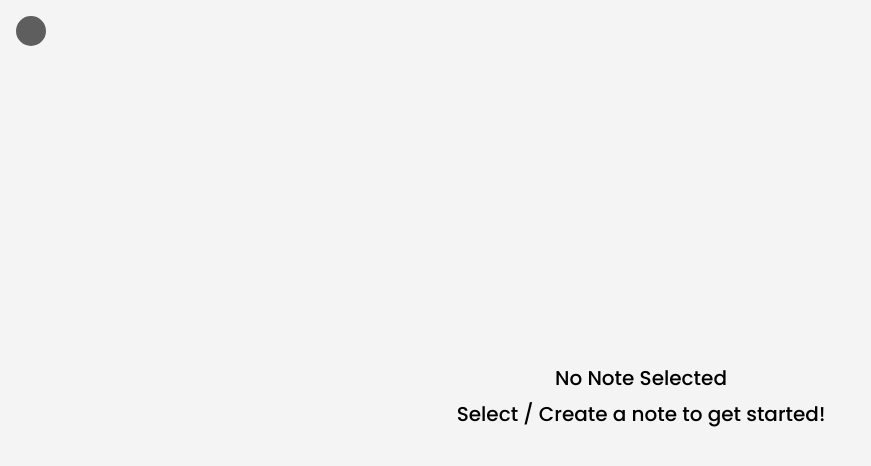
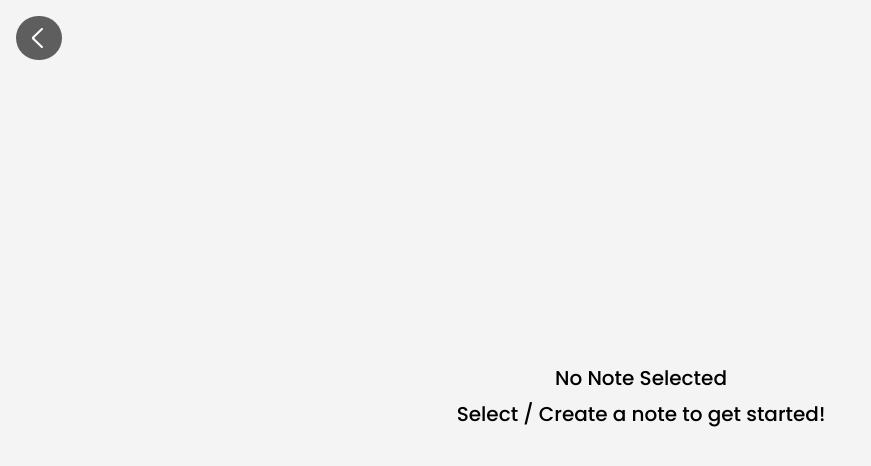
Before and after one commit to wx-it/NoteIt, a React (Vite) app: page /dashboard in a window 1280 px wide. Both pictures are taken after a click on the element 284 px from the left and 38 px from the top of the page. Shown: the top 466 px of the page, without its empty margins (0-871 px from the left). Built offline with nearby package versions, Linux system fonts and the light colour scheme; no server answers.

Commit message:
working on functionalities

```diff
--- a/src/components/Note.tsx
+++ b/src/components/Note.tsx
@@ -5,7 +5,7 @@ import { Editor } from "novel";
 import { JSONContent } from "@tiptap/react";
 import trash2 from "react-useanimations/lib/trash2";
 import UseAnimations from "react-useanimations";
-import React from 'react';
+import React from "react";
 
 interface NoteContentProps {
   selectedNote: NoteData | null;
@@ -47,18 +47,21 @@ const Note: React.FC<NoteContentProps> = ({
   };
 
   useEffect(() => {
-    if (
-      notesList.length === 0 ||
-      selectedNote === null ||
-      (notesList.length === 0 && selectedNote === null)
-    ) {
+    // if (
+    //   notesList.length === 0 ||
+    //   (notesList.length === 0 && selectedNote === null)
+    // ) {
+    //   setOpen(true);
+    // } else
+    if (!selectedNote) {
+      console.log(selectedNote);
       setOpen(true);
     } else {
       setOpen(false);
     }
   }, [notesList, selectedNote]);
 
-  const currentDate = new Date(selectedNote?.createdAt).toDateString()
+  const currentDate = new Date(selectedNote?.createdAt).toDateString();
   return (
     <>
       {open ? (
@@ -73,9 +76,28 @@ const Note: React.FC<NoteContentProps> = ({
           <div className=" w-full p-5 flex items-center justify-end">
             <button
               className="border border-[#464646] p-2  text-sm rounded-md"
-              onClick={() => { deleteNote(selectedNote?.id); setSelectedNote(notesList[0])}}
+              onClick={() => {
+                deleteNote(selectedNote?.id);
+              }}
             >
-              <UseAnimations animation={trash2} strokeColor="#464646" />
+              {/* <UseAnimations animation={trash2} strokeColor="#464646" /> */}
+              <svg
+                xmlns="http://www.w3.org/2000/svg"
+                width="20"
+                height="22"
+                id="trash"
+              >
+                <g
+                  fill="none"
+                  fillRule="evenodd"
+                  stroke="#464646"
+                  strokeLinecap="round"
+                  strokeLinejoin="round"
+                  strokeWidth="2"
+                >
+                  <path d="M1 5h18M17 5v14a2 2 0 0 1-2 2H5a2 2 0 0 1-2-2V5m3 0V3a2 2 0 0 1 2-2h4a2 2 0 0 1 2 2v2M8 10v6M12 10v6"></path>
+                </g>
+              </svg>
             </button>
           </div>
           <ContentEditable
--- a/src/components/OpenSidebar.tsx
+++ b/src/components/OpenSidebar.tsx
@@ -7,17 +7,39 @@ interface OpenSidebarProps {
 const OpenSidebar: React.FC<OpenSidebarProps> = ({ handleSidebar }) => {
   return (
     <motion.button
-      whileHover={{ scale: 1.1, x: 0, border: "2px #5E5E5E solid", backgroundColor: "transparent", padding: "1rem" }}
-      whileTap={{ scale: 0, x: 0 }}
-      transition={{
-        type: "tween",
-        ease: "easeInOut",
-        duration: 0.5,
+      whileHover={{
+        scale: 1.1,
+        x: 0,
+        rotate: "10deg",
+        //   border: "2px #5E5E5E solid",
+        //   backgroundColor: "transparent",
+        //   padding: "1rem",
       }}
+      whileTap={{ rotate: "180deg" }}
+       transition={{
+         type: "spring",
+         duration: 0.5,
+       }}
       onClick={handleSidebar}
-      className="fixed left-4 top-4 border-[15px] border-[#5E5E5E]  rounded-full cursor-pointer "
+      className="fixed left-4 top-4 bg-[#5E5E5E] py-3 px-4 pr-[1.2rem] rounded-full cursor-pointer "
     >
+      <motion.svg
 
+        // whileHover={{
+        //   rotate: "10deg",
+        // }}
+        xmlns="http://www.w3.org/2000/svg"
+        width="11"
+        height="20"
+        id="arrow"
+        transform="scale(-1, 1)"
+      >
+        <path
+          fill="white"
+          fillRule="evenodd"
+          d="M.366 19.708c.405.39 1.06.39 1.464 0l8.563-8.264a1.95 1.95 0 0 0 0-2.827L1.768.292A1.063 1.063 0 0 0 .314.282a.976.976 0 0 0-.011 1.425l7.894 7.617a.975.975 0 0 1 0 1.414L.366 18.295a.974.974 0 0 0 0 1.413"
+        ></path>
+      </motion.svg>
     </motion.button>
   );
 };
--- a/src/components/SearchAndAdd.tsx
+++ b/src/components/SearchAndAdd.tsx
@@ -34,12 +34,17 @@ const SearchAndAdd: React.FC<SearchAndAdd> = ({
           className="border border-[#BDBDBD] p-2 pl-4 rounded-md bg-[#D6D6D6] text-[#726F6F] text-[15px] font-light font-['Poppins'] focus:outline-none"
         />
 
-        <button
+        <motion.button
           onClick={() => setNewNote(!newNote)}
           className="w-10 h-10 bg-neutral-700 bg-opacity-80 rounded-[5px] flex items-center justify-center text-white text-[35px]"
         >
-          <IoMdAdd />
-        </button>
+          <motion.div
+            whileHover={{ rotate: "20deg" }}
+            whileTap={{ rotate: "90deg" }}
+          >
+            <IoMdAdd />
+          </motion.div>
+        </motion.button>
       </div>
       {newNote && (
         <motion.div
--- a/src/components/SideBar.tsx
+++ b/src/components/SideBar.tsx
@@ -135,12 +135,30 @@ const SideBar: React.FC<SidebarProps> = ({
             >
               <IoIosArrowDown />
             </motion.div> */}
-            <UseAnimations
+            {/* <UseAnimations
               animation={maximizeMinimize2}
               size={20}
               strokeColor="white"
               speed={0.25}
-            />
+            /> */}
+
+            <motion.svg
+              whileHover={{ rotate: "20deg" }}
+              whileTap={{ rotate: "90deg" }}
+              xmlns="http://www.w3.org/2000/svg"
+              viewBox="0 0 24 24"
+              id="close"
+              width={"20"}
+              fill="white"
+              className="focus:outline-none"
+            >
+              <g data-name="Layer 2">
+                <path
+                  d="m13.41 12 4.3-4.29a1 1 0 1 0-1.42-1.42L12 10.59l-4.29-4.3a1 1 0 0 0-1.42 1.42l4.3 4.29-4.3 4.29a1 1 0 0 0 0 1.42 1 1 0 0 0 1.42 0l4.29-4.3 4.29 4.3a1 1 0 0 0 1.42 0 1 1 0 0 0 0-1.42z"
+                  data-name="close"
+                ></path>
+              </g>
+            </motion.svg>
           </motion.div>
         </div>
         <SearchAndAdd search={search} setSearch={setSearch} addNote={addNote} />
--- a/src/pages/Dashboard.tsx
+++ b/src/pages/Dashboard.tsx
@@ -23,10 +23,6 @@ const Dashboard = () => {
   const [notesList, setNotesList] = useState<NoteData[]>([]);
   const [rotate, setRotate] = useState(false);
   const [selectedNote, setSelectedNote] = useState<NoteData | null>(null);
-
-  //inline edits
-  const [noteTitle, setNoteTitle] = useState<string>("");
-  const [content, setContent] = useState("");
 
   const selectedNoteId: string | null = localStorage.getItem("selectedNoteId");
 
@@ -131,7 +127,17 @@ const Dashboard = () => {
   const deleteNote = async (id: string) => {
     const noteDoc = doc(db, "notes", id);
     await deleteDoc(noteDoc);
+    setSelectedNote(null)
   };
+
+  // useEffect(()=>{
+  //   if(selectedNote === null){
+  //     console.log("wiwo")
+  //     setSelectedNote(notesList[0])
+  //   }
+
+
+  // }, [selectedNote, notesList])
 
   //update note
   const updateNoteTitle = async (id: string, newTitle: string) => {
```
Lines whose indentation alone changed are shown as unchanged.
